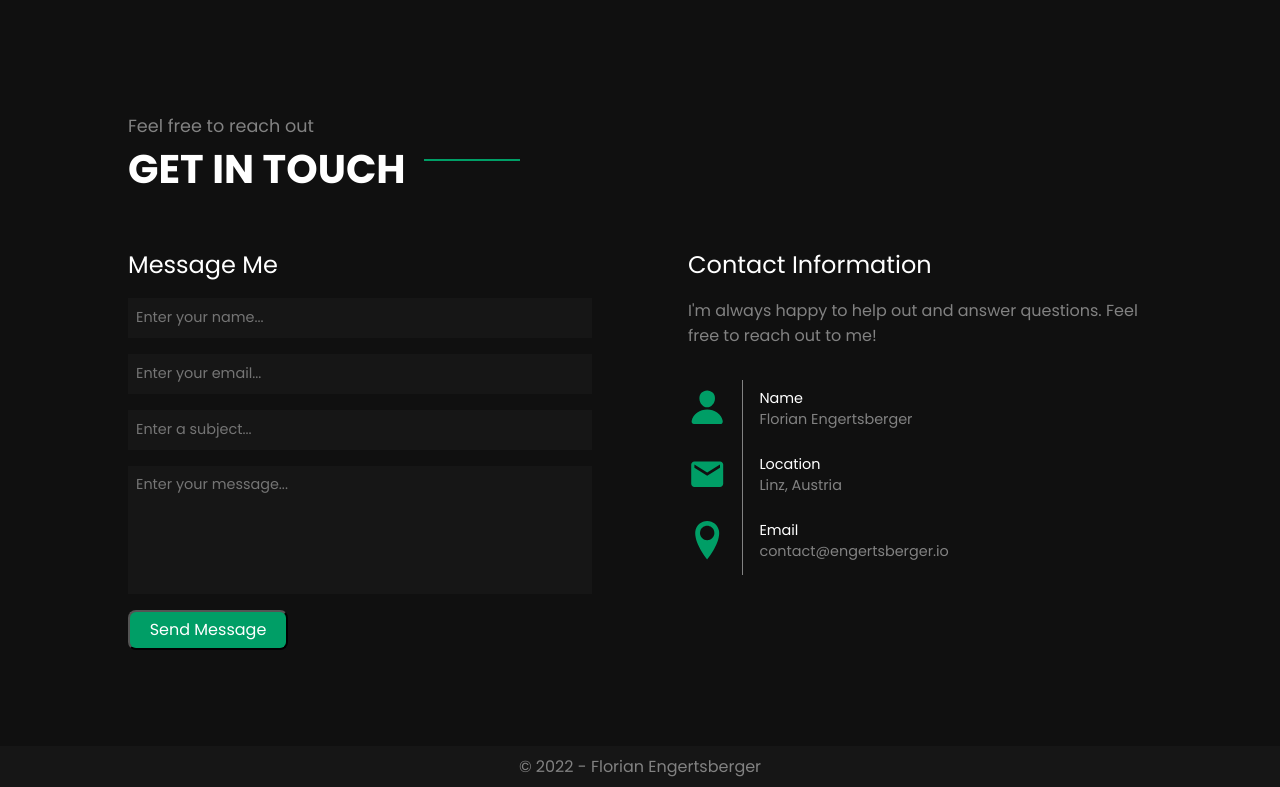
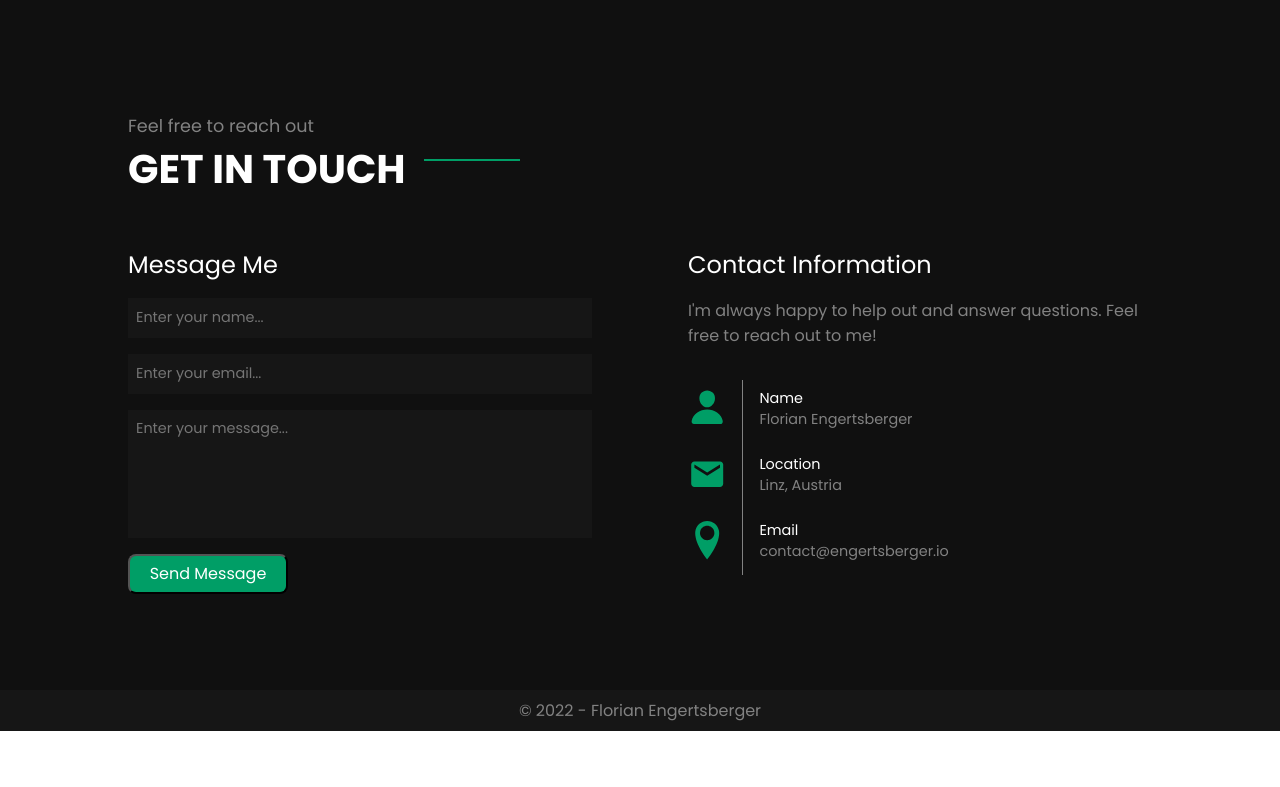
Before and after one commit to EnFlorian/personal-website, a React (Create React App) app: page / in a window 1280 px wide. Shown: the part 3281-4068 px from the top of the page. After the commit the page ends 4012 px from the top, so only its background shows below. Built offline with nearby package versions, Linux system fonts and the light colour scheme.

Commit message:
Removed subject input

```diff
--- a/src/components/ContactSection.jsx
+++ b/src/components/ContactSection.jsx
@@ -51,7 +51,7 @@ const ContactSection = () => {
           <form ref={formRef} onSubmit={sendEmail} className="contact__form">
             <input className="contact__input" type="text" name="user_name" placeholder="Enter your name..." />
             <input className="contact__input" type="text" name="user_email" placeholder="Enter your email..." />
-            <input className="contact__input" type="text" name="user_subject" placeholder="Enter a subject..." />
+            {/* <input className="contact__input" type="text" name="user_subject" placeholder="Enter a subject..." /> */}
             <textarea name="message" className="contact__textarea" placeholder="Enter your message..." />
             <button type="submit" value="Send" className="contact__btn">
               Send Message
```
